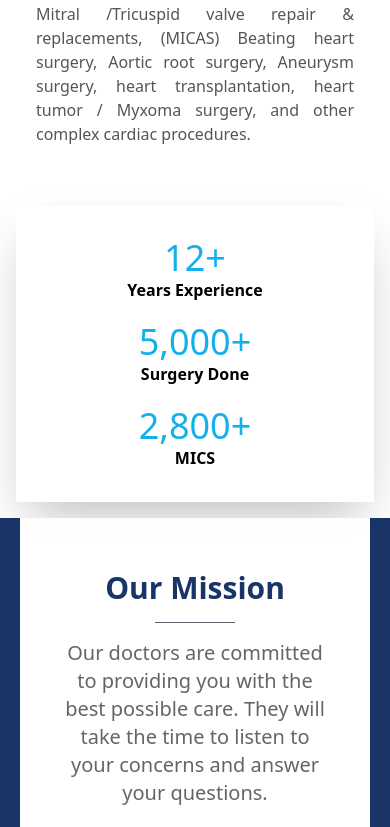
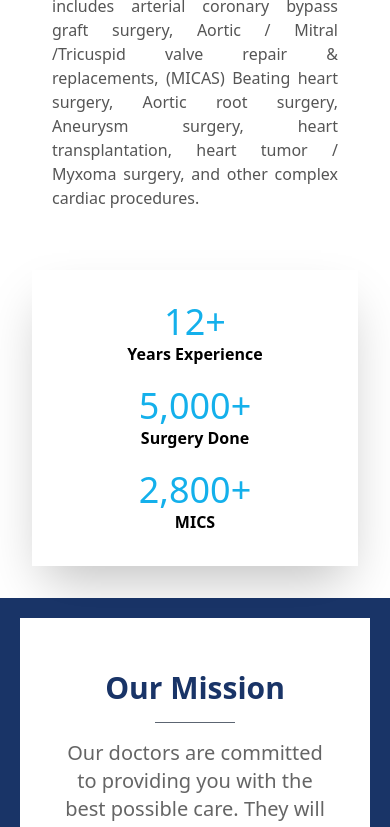
Before and after one commit to KunjSavaliya/doctor11, a React (Create React App) app: page /about-us in a window 390 px wide. Shown: the part 2564-3391 px from the top of the page. Built offline with nearby package versions, Linux system fonts and the light colour scheme.

Commit message:
header change

```diff
--- a/src/Pages/AboutUs/AboutsUs.js
+++ b/src/Pages/AboutUs/AboutsUs.js
@@ -28,7 +28,7 @@ function AboutsUs() {
                 <p className=" p-4 lg:pl-[25%] lg:pr-[25%] text-xl  font-semibold lg:text-xl text-[#555555] mt-3 text-center">Dr. Jaydip Ramani is a senior, qualified Minimal Invasive Keyhole Heart & Vascular Surgeon in clinical practice for the last 12+ years. Dr. Jaydip Ramani is working at Plexus Heart Surgery Centre which is a state-of-the-art, specialized Minimal Invasive Keyhole Heart Surgery for Cardio Thoracic Vascular Surgeon. The hospital has trained & dedicated staff and all the modern equipment for the diagnosis and treatments of Heart Vascular disorders. Our team offers comprehensive state-of-the-art Diagnostic and Therapeutic Interventions for the entire spectrum of vascular disorders, from Medical Management to Minimally Invasive Keyhole Heart Surgery to Conventional Open Heart Surgery.</p>
 
             </div>
-            <div className=" flex-row lg:flex flex-wrap justify-center item-center xl:pl-[25%] xl:pr-[25%] p-4">
+            <div className=" flex-row lg:flex flex-wrap justify-center item-center xl:pl-[25%] xl:pr-[25%] p-8">
                 <div className='flex flex-wrap justify-center lg:justify-end animate__animated animate__fadeInLeft'>
                     <div className="flex flex-wrap gap-5 p-3 ">
                         <img src={doctorName} alt='Vascular Surgeon' width={400} height={400} className=' h-[350px] lg:h-[450px]   animate__animated animate__fadeInUp ' />
@@ -78,7 +78,7 @@ function AboutsUs() {
                 </div>
             </div>
             <div className='opacity-90 p-5 lg:p-20 bg-[#001e57] flex flex-col lg:flex-row lg:pl-[20%] lg:pr-[20%]'>
-                <div className='p-10 *:lg:p-14 w-[100%] bg-white -mt-5'>
+                <div className='p-10 *:lg:p-14 w-[100%] bg-white lg:-mt-5'>
                     <p className="text-3xl font-extrabold lg:text-4xl bg-white text-[#001e57] mt-3 text-center">
                         Our Mission
                     </p>
```
